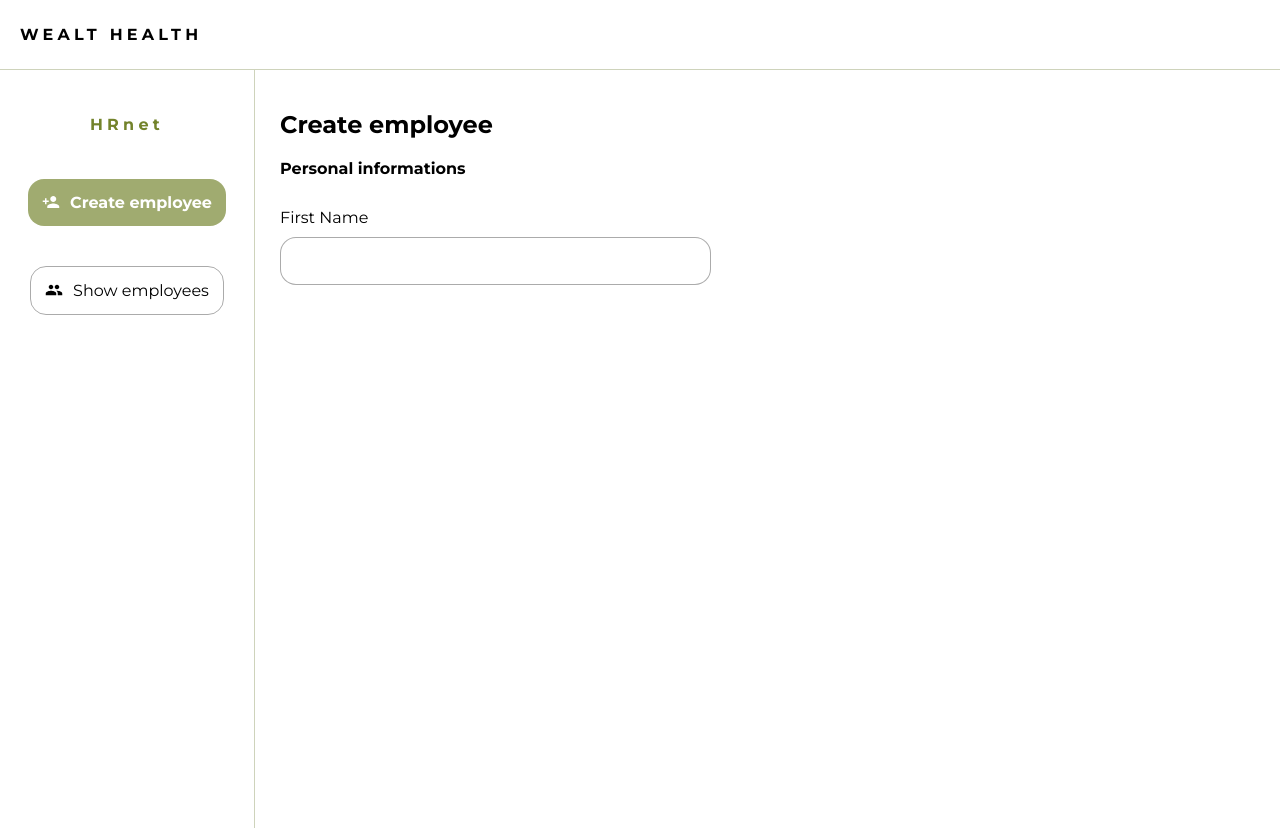
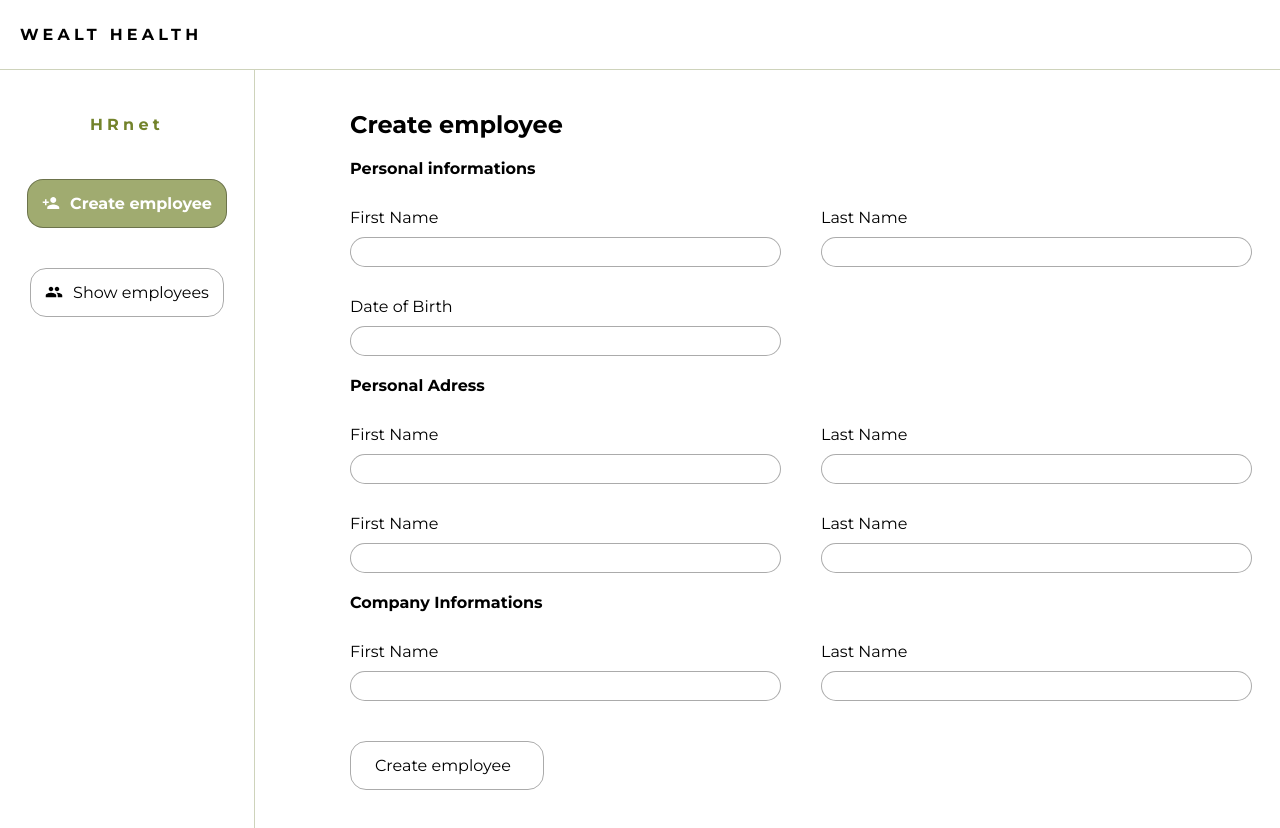
Before and after one commit to jimmylelievre/-JimmyLelievre_14_16062022, a React (Create React App) app: page / in a window 1280 px wide. Shown: the top 828 px of the page. Built offline with nearby package versions, Linux system fonts and the light colour scheme.

Commit message:
Setting up navigation

```diff
--- a/src/components/Navigation.tsx
+++ b/src/components/Navigation.tsx
@@ -7,17 +7,19 @@ const Navigation = () => {
   return (
     <div className="navigation">
       <h2>HRnet</h2>
-      <NavLink to="/">
-        <div className="button-active">
-          <Person />
-          <p>Create employee</p>
-        </div>
+      <NavLink
+        to="/"
+        className={(nav) => (nav.isActive ? "button-active " : "")}
+      >
+        <Person />
+        <p>Create employee</p>
       </NavLink>
-      <NavLink to="/employee-list">
-        <div className="button">
-          <People />
-          <p>Show employees</p>
-        </div>
+      <NavLink
+        to="/employee-list"
+        className={(nav) => (nav.isActive ? "button-active " : "")}
+      >
+        <People />
+        <p>Show employees</p>
       </NavLink>
     </div>
   );
--- /dev/null
+++ b/src/components/Table.tsx
@@ -0,0 +1,24 @@
+import React from "react";
+
+const Table = () => {
+  return (
+    <div className="table">
+      <table>
+        <thead>
+          <tr>
+            <th>Name</th>
+            <th>Date of birth</th>
+          </tr>
+        </thead>
+        <tbody>
+          <tr>
+            <td>Jimmy Lelievre</td>
+            <td>24 mars 2001</td>
+          </tr>
+        </tbody>
+      </table>
+    </div>
+  );
+};
+
+export default Table;
--- a/src/components/icons/People.tsx
+++ b/src/components/icons/People.tsx
@@ -3,16 +3,14 @@ import React from "react";
 const People = () => {
   return (
     <svg
+      className="fill"
       width="18"
       height="18"
       viewBox="0 0 96 96"
       fill="none"
       xmlns="http://www.w3.org/2000/svg"
     >
-      <path
-        d="M64 44C70.64 44 75.96 38.64 75.96 32C75.96 25.36 70.64 20 64 20C57.36 20 52 25.36 52 32C52 38.64 57.36 44 64 44ZM32 44C38.64 44 43.96 38.64 43.96 32C43.96 25.36 38.64 20 32 20C25.36 20 20 25.36 20 32C20 38.64 25.36 44 32 44ZM32 52C22.68 52 4 56.68 4 66V76H60V66C60 56.68 41.32 52 32 52ZM64 52C62.84 52 61.52 52.08 60.12 52.2C64.76 55.56 68 60.08 68 66V76H92V66C92 56.68 73.32 52 64 52Z"
-        fill="black"
-      />
+      <path d="M64 44C70.64 44 75.96 38.64 75.96 32C75.96 25.36 70.64 20 64 20C57.36 20 52 25.36 52 32C52 38.64 57.36 44 64 44ZM32 44C38.64 44 43.96 38.64 43.96 32C43.96 25.36 38.64 20 32 20C25.36 20 20 25.36 20 32C20 38.64 25.36 44 32 44ZM32 52C22.68 52 4 56.68 4 66V76H60V66C60 56.68 41.32 52 32 52ZM64 52C62.84 52 61.52 52.08 60.12 52.2C64.76 55.56 68 60.08 68 66V76H92V66C92 56.68 73.32 52 64 52Z" />
     </svg>
   );
 };
--- a/src/components/icons/Person.tsx
+++ b/src/components/icons/Person.tsx
@@ -1,18 +1,14 @@
-import React from "react";
-
 const Person = () => {
   return (
     <svg
+      className="fill"
       width="18"
       height="18"
       viewBox="0 0 18 18"
       fill="none"
       xmlns="http://www.w3.org/2000/svg"
     >
-      <path
-        d="M11.25 9C12.9075 9 14.25 7.6575 14.25 6C14.25 4.3425 12.9075 3 11.25 3C9.5925 3 8.25 4.3425 8.25 6C8.25 7.6575 9.5925 9 11.25 9ZM4.5 7.5V5.25H3V7.5H0.75V9H3V11.25H4.5V9H6.75V7.5H4.5ZM11.25 10.5C9.2475 10.5 5.25 11.505 5.25 13.5V15H17.25V13.5C17.25 11.505 13.2525 10.5 11.25 10.5Z"
-        fill="white"
-      />
+      <path d="M11.25 9C12.9075 9 14.25 7.6575 14.25 6C14.25 4.3425 12.9075 3 11.25 3C9.5925 3 8.25 4.3425 8.25 6C8.25 7.6575 9.5925 9 11.25 9ZM4.5 7.5V5.25H3V7.5H0.75V9H3V11.25H4.5V9H6.75V7.5H4.5ZM11.25 10.5C9.2475 10.5 5.25 11.505 5.25 13.5V15H17.25V13.5C17.25 11.505 13.2525 10.5 11.25 10.5Z" />
     </svg>
   );
 };
--- a/src/pages/CreateEmployee.tsx
+++ b/src/pages/CreateEmployee.tsx
@@ -1,4 +1,3 @@
-import React from "react";
 import Input from "../components/Input";
 
 const CreateEmployee = () => {
@@ -6,7 +5,28 @@ const CreateEmployee = () => {
     <div className="create-employee">
       <h2>Create employee</h2>
       <h3>Personal informations</h3>
-      <Input name="First Name" />
+      <div className="flex">
+        <Input name="First Name" />
+        <Input name="Last Name" />
+      </div>
+      <Input name="Date of Birth" />
+      <h3>Personal Adress</h3>
+      <div className="flex">
+        <Input name="First Name" />
+        <Input name="Last Name" />
+      </div>{" "}
+      <div className="flex">
+        <Input name="First Name" />
+        <Input name="Last Name" />
+      </div>
+      <h3>Company Informations</h3>
+      <div className="flex">
+        <Input name="First Name" />
+        <Input name="Last Name" />
+      </div>
+      <div className="button">
+        <p>Create employee</p>
+      </div>
     </div>
   );
 };
--- a/src/pages/ShowEmployees.tsx
+++ b/src/pages/ShowEmployees.tsx
@@ -1,9 +1,11 @@
 import React from "react";
+import Table from "../components/Table";
 
 const ShowEmployees = () => {
   return (
     <div className="show-employees">
       <h2>Show employees</h2>
+      <Table />
     </div>
   );
 };
--- a/src/styles/components/_input.scss
+++ b/src/styles/components/_input.scss
@@ -9,7 +9,7 @@
     border: 1px solid rgba(0, 0, 0, 0.33);
     border-radius: 16px;
     width: 431px;
-    height: 48px;
+    height: 30px;
     padding: 10px;
   }
 }
--- a/src/styles/components/_navigation.scss
+++ b/src/styles/components/_navigation.scss
@@ -1,7 +1,7 @@
 .navigation {
   border-right: 1px solid rgba(93, 109, 31, 0.3);
   width: 255px;
-  height: 100vh;
+  height: 895px;
   display: flex;
   align-items: center;
   flex-direction: column;
@@ -14,21 +14,8 @@
 
     color: #73832b;
   }
-  .button-active {
-    background: rgba(141, 155, 83, 0.83);
-    border-radius: 16px;
-    margin-top: 40px;
-    padding: 14px;
-    display: flex;
 
-    p {
-      margin-left: 10px;
-      font-size: 16px;
-      color: #ffffff;
-      font-weight: 700;
-    }
-  }
-  .button {
+  a {
     border: 1px solid rgba(0, 0, 0, 0.33);
     border-radius: 16px;
     margin-top: 40px;
@@ -40,5 +27,25 @@
       font-size: 16px;
       color: black;
     }
+    .fill {
+      fill: black;
+    }
   }
 }
+a.button-active {
+  background: rgba(141, 155, 83, 0.83);
+  border-radius: 16px;
+  margin-top: 40px;
+  padding: 14px;
+  display: flex;
+
+  p {
+    margin-left: 10px;
+    font-size: 16px;
+    color: #ffffff;
+    font-weight: 700;
+  }
+  .fill {
+    fill: white;
+  }
+}
--- /dev/null
+++ b/src/styles/components/_table.scss
@@ -0,0 +1,4 @@
+table {
+  width: 500px;
+  margin-top: 30px;
+}
--- a/src/styles/index.scss
+++ b/src/styles/index.scss
@@ -2,5 +2,6 @@
 @import "./components/header";
 @import "./components/navigation";
 @import "./components/input";
+@import "./components/table";
 @import "./pages/createEmployee";
 @import "./pages/showEmployees";
--- a/src/styles/pages/_createEmployee.scss
+++ b/src/styles/pages/_createEmployee.scss
@@ -1,9 +1,28 @@
 .create-employee {
   position: absolute;
   top: 110px;
-  margin-left: 280px;
+  margin-left: 350px;
   h3 {
     font-size: 16px;
     margin-top: 20px;
   }
+  .flex {
+    display: flex;
+    gap: 40px;
+  }
+  .button {
+    border: 1px solid rgba(0, 0, 0, 0.33);
+    border-radius: 16px;
+    margin-top: 40px;
+    padding: 14px;
+    display: flex;
+    width: 194px;
+    cursor: pointer;
+
+    p {
+      margin-left: 10px;
+      font-size: 16px;
+      color: black;
+    }
+  }
 }
```
Also changed, not shown: src/components/DateTimePicker.tsx (added, +14 -0 lines).
